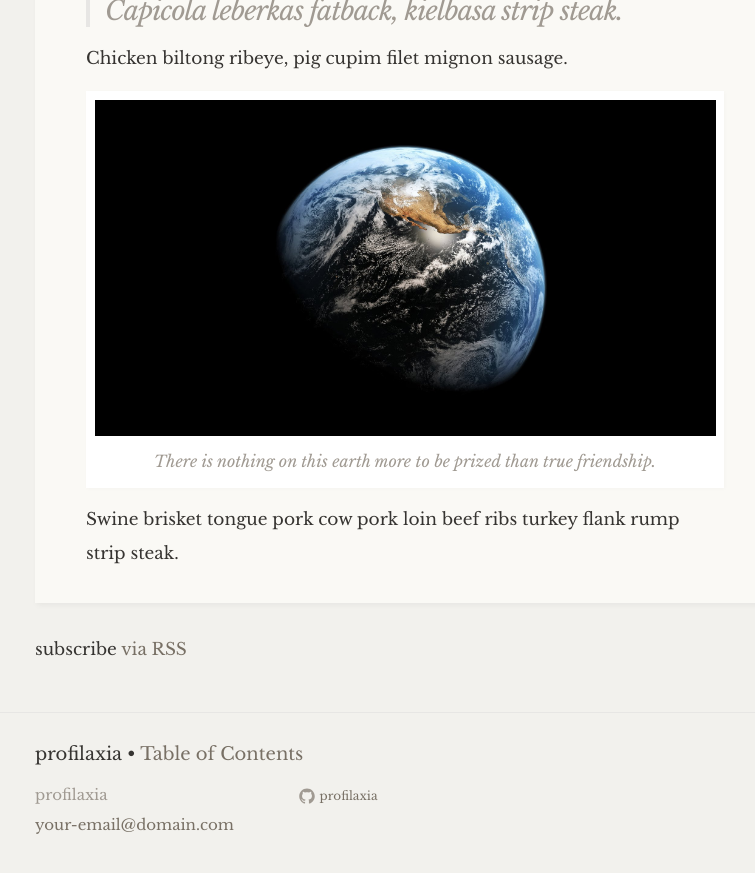
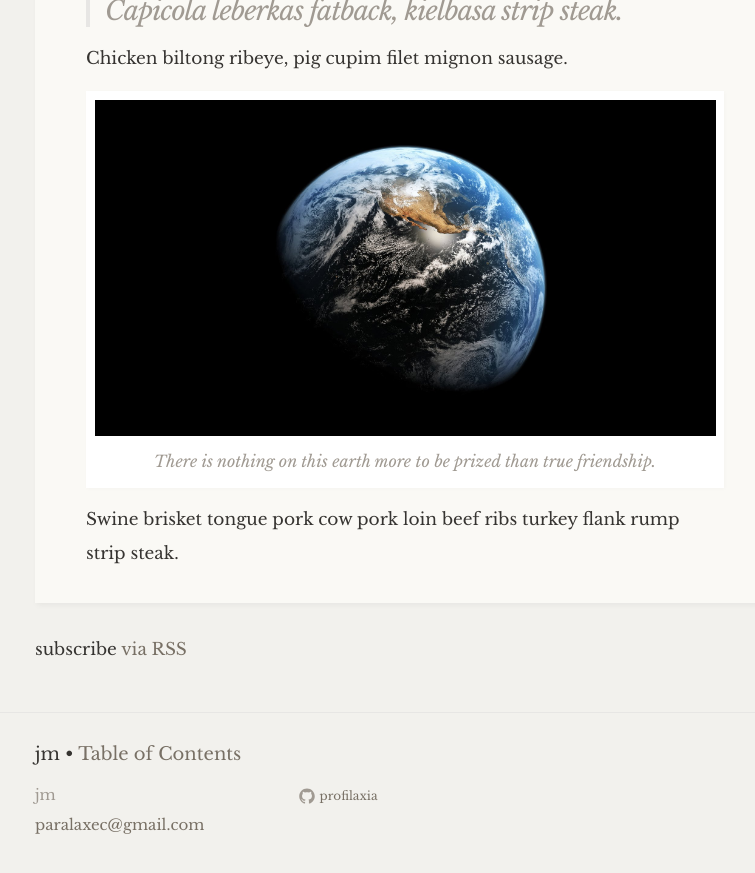
Before and after one commit to profilaxia/profilaxia.github.io, a Jekyll site: the page built from index.html, in a window 1280 px wide and 900 px high, scrolled down 1605 px. Shown: the top 873 px of the window, without its empty margins (235-990 px from the left). Built offline with Jekyll 4.4.1, drawn with Linux system fonts in a browser that asks for light colours; some web fonts are replaced.

Commit message:
Edited _config.yml

```diff
--- a/_config.yml
+++ b/_config.yml
@@ -13,8 +13,8 @@
 # you will see them accessed via {{ site.title }}, {{ site.email }}, and so on.
 # You can create any custom variable you would like, and they will be accessible
 # in the templates via {{ site.myvariable }}.
-title: profilaxia
-email: your-email@domain.com
+title: jm
+email: paralaxec@gmail.com
 description:
 
 baseurl: "/" # the subpath of your site, e.g. /blog
```
